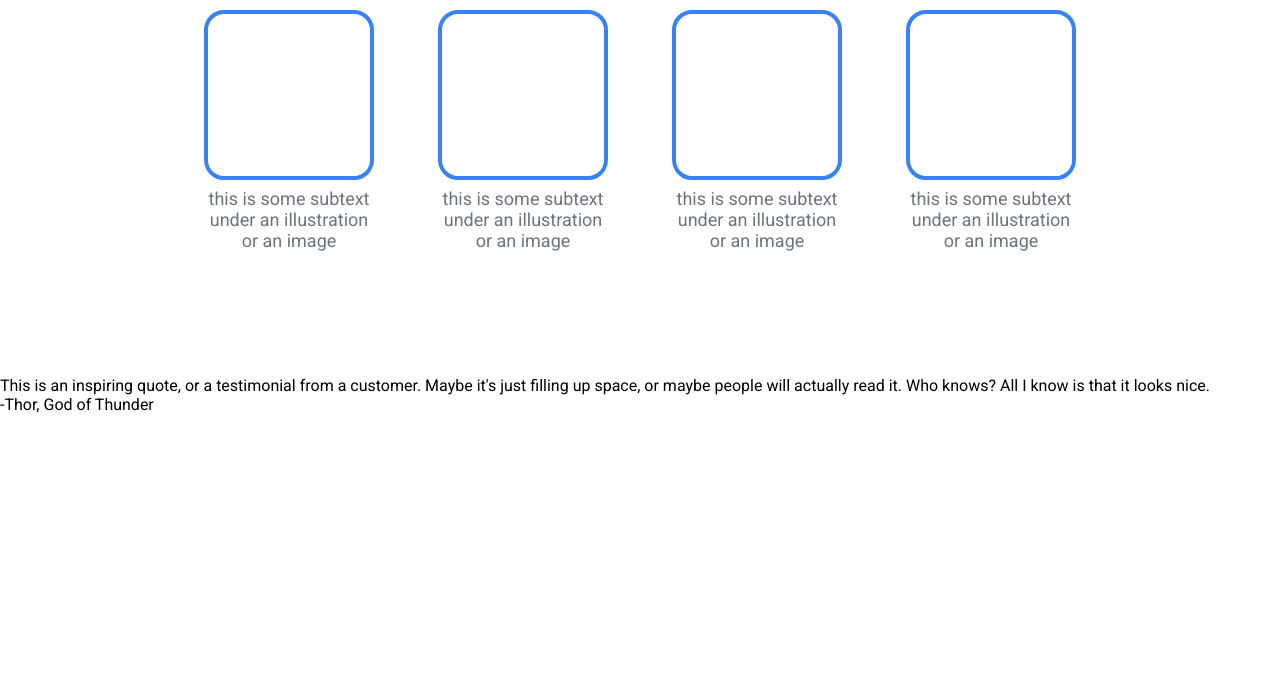
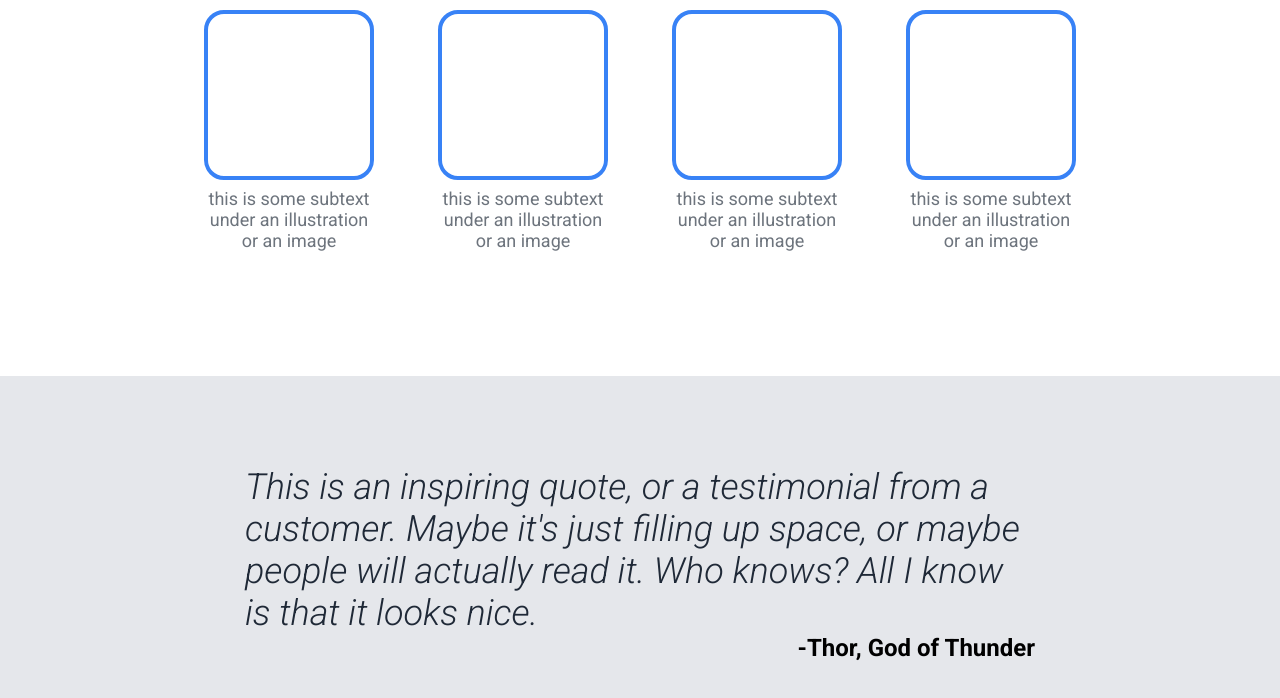
Before and after one commit to Pavlovic-Stefan/odin-landing-page, a plain HTML site: page index.html in a window 1280 px wide. Shown: the part 594-1292 px from the top of the page. Before the commit the page ends 1008 px from the top, so only its background shows below. Drawn offline with Linux system fonts and the light colour scheme.

Commit message:
Add css to the quote section of the page

```diff
--- a/css/styles.css
+++ b/css/styles.css
@@ -127,3 +127,33 @@
     color: #6d747d;
     margin-top: 8px;
 }
+
+/*Information ^^^*/ /*Quote vvv*/
+
+.quote {
+    background-color: #E5E7EB;
+}
+
+.quote-container {
+    height: 360px;
+    align-items: center;
+    margin: 0 auto;
+    width: 790px;
+}
+
+.quote-itself {
+    font-size: 36px;
+    font-weight: 300;
+    color: #1F2937;
+    font-style: italic;
+    padding-top: 90px;
+}
+
+.quote-author {
+    text-align: right;
+}
+
+.quote-author > p {
+    font-weight: bold;
+    font-size: 24px;
+}
```
